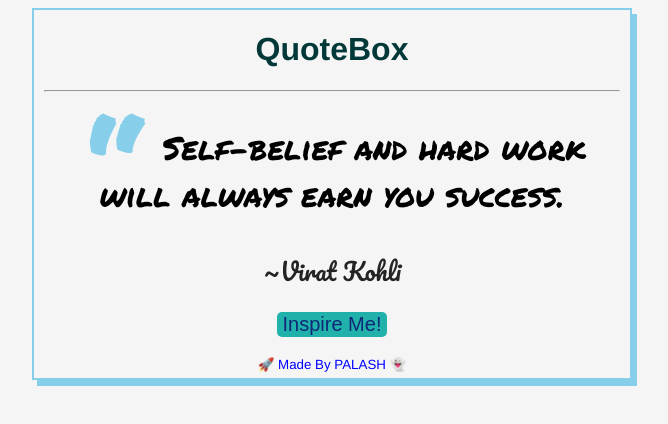
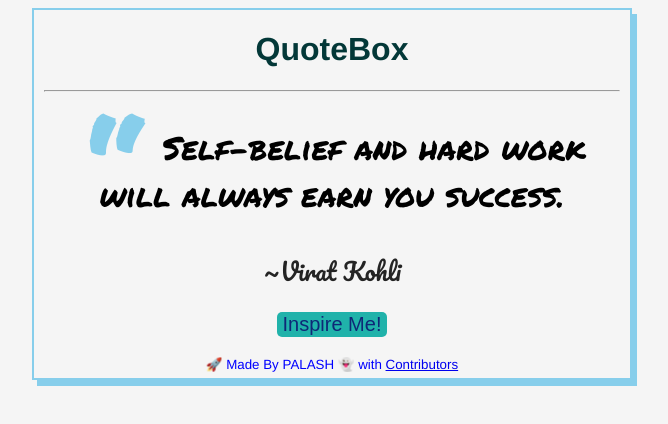
Before and after one commit to wehjey/quotebox, a plain HTML site: page index.html in a window 1280 px wide. Shown: the whole page, without its empty margins (308-976 px from the left). Drawn offline with Linux system fonts and the light colour scheme.

Commit message:
Added Contributors Attributions

```diff
--- a/index.html
+++ b/index.html
@@ -17,7 +17,7 @@
       </div>
       <button id="inspireme">Inspire Me!</button>
       <br><br>
-      <small>🚀 Made By PALASH 👻 </small>
+        <small>🚀 Made By PALASH 👻 with <a href="https://github.com/bauripalash/quotebox/graphs/contributors"> Contributors </a></small>
       </div>
 
 
```
